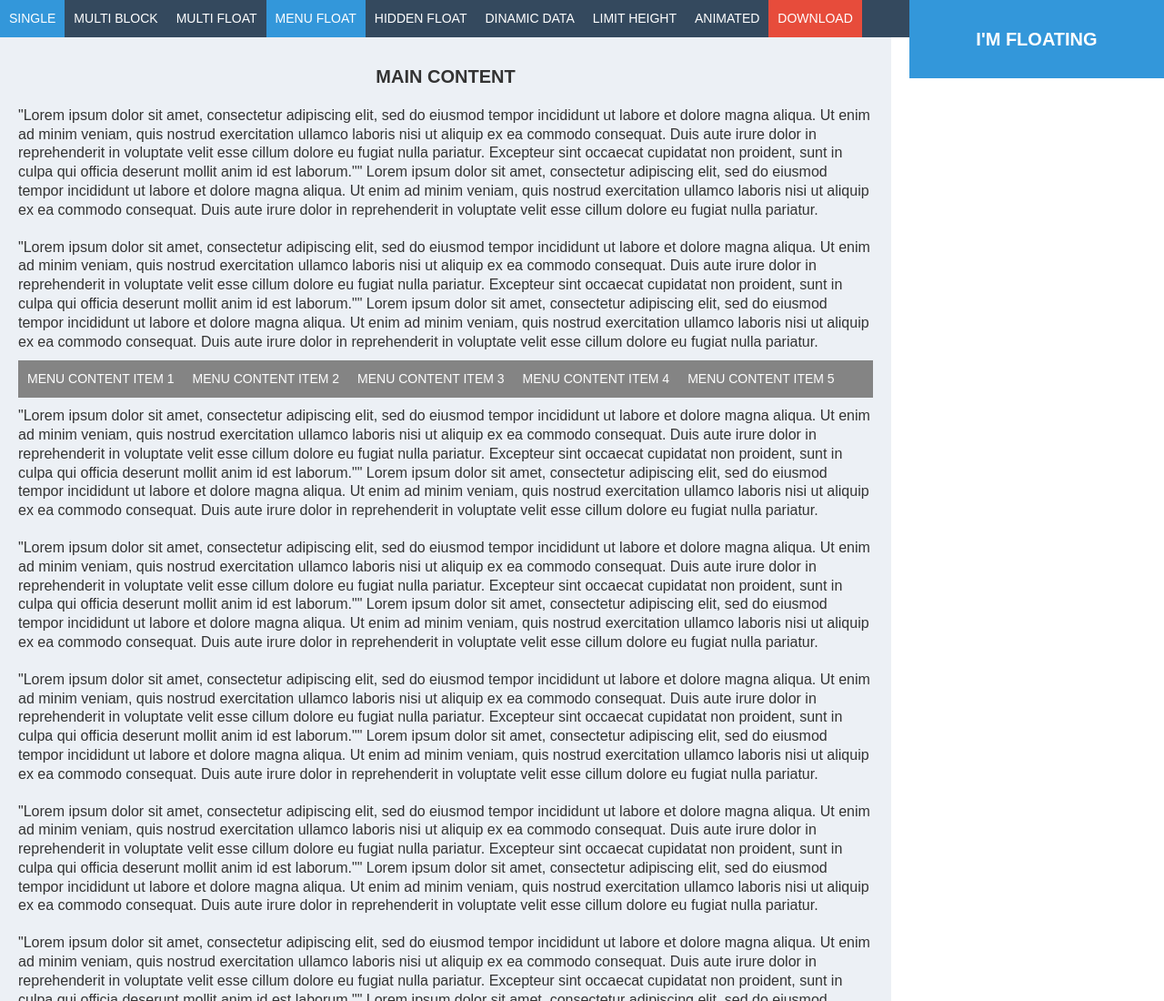
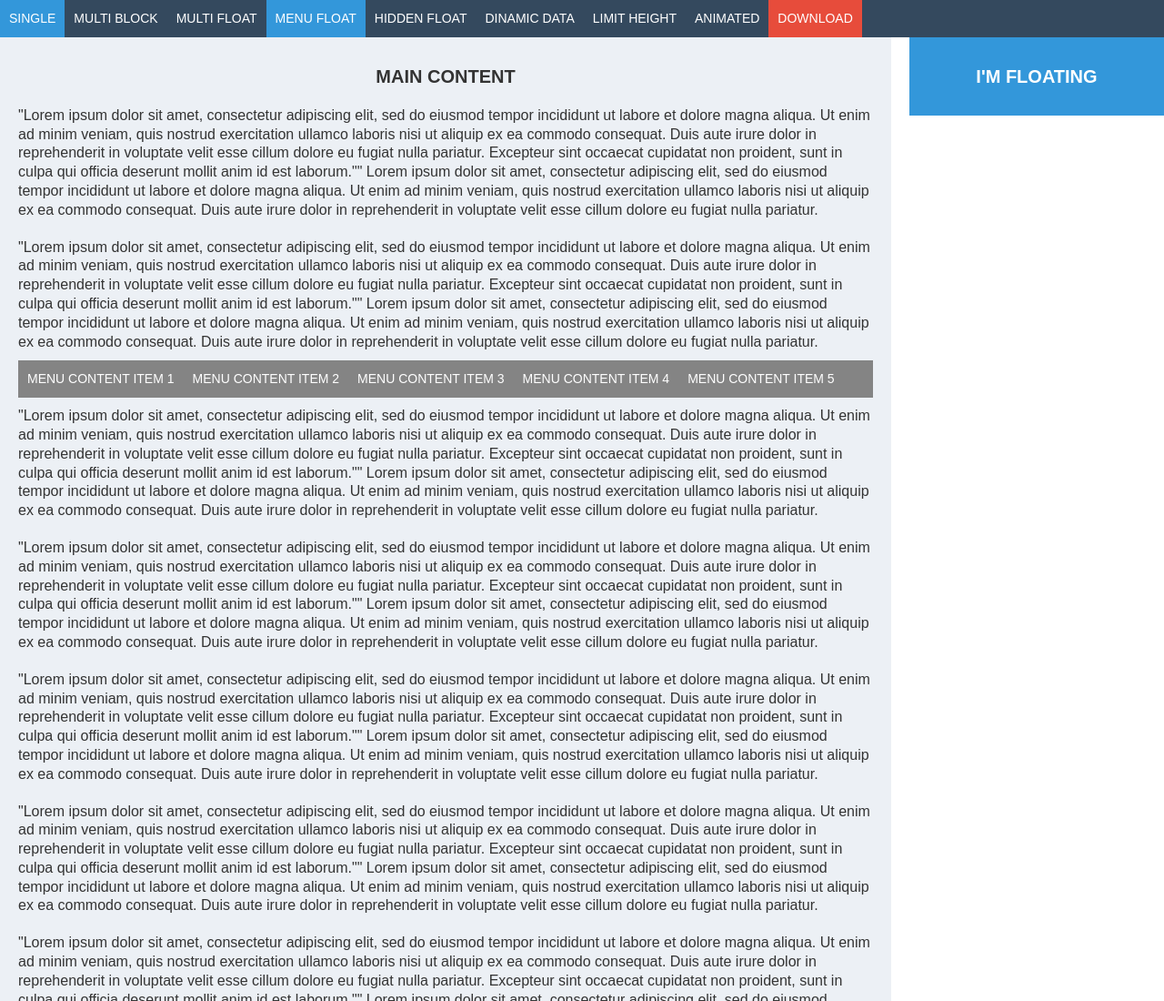
Before and after one commit to maxulyanov/stickyBlock, a plain HTML site: page demo/menu-float.html in a window 1280 px wide. Shown: the top 1100 px of the page at 91% size. Drawn offline with Linux system fonts and the light colour scheme.

Commit message:
Example  update

```diff
--- a/demo/js/demo.js
+++ b/demo/js/demo.js
@@ -1,6 +1,5 @@
 
 function afterLoad(nav, id) {
-  console.log(nav)
   nav.find('a[data-link-id="'+id+'"]').addClass('active');
   nav.slideDown(300);
 };
--- a/demo/menu-float.html
+++ b/demo/menu-float.html
@@ -11,11 +11,13 @@
   <script>
     $(document).ready(function() {
 
+      var footer = $('.footer');
+
       $('.header').load('navigation.html', function() {
         afterLoad($(this), 4);
-      });
 
-      var footer = $('.footer');
+        setTimeout(function() {
+
           $('.js-float-block').stickyBlock({
             'end': {
               'element': footer,
@@ -31,6 +33,8 @@
             'wrapperClass': 'menu-test-class'
           });
 
+        }, 400);
+      });
 
     });
   </script>
```
Also changed, not shown: demo/index.html (+6 -1 lines). Lines whose indentation alone changed are shown as unchanged.
